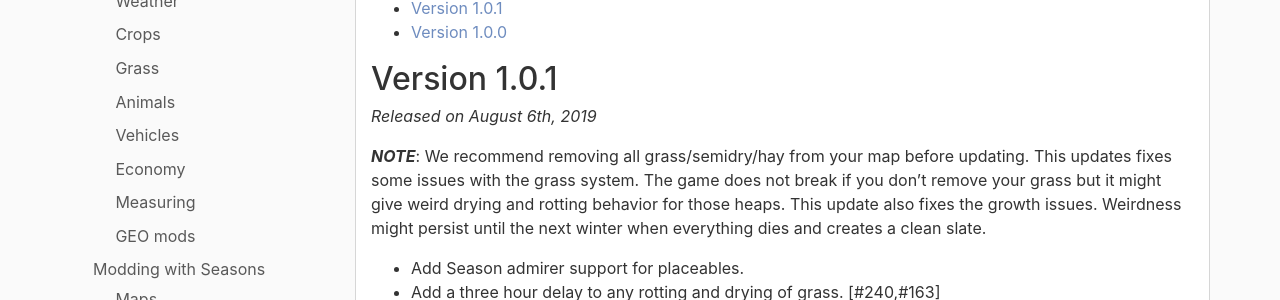
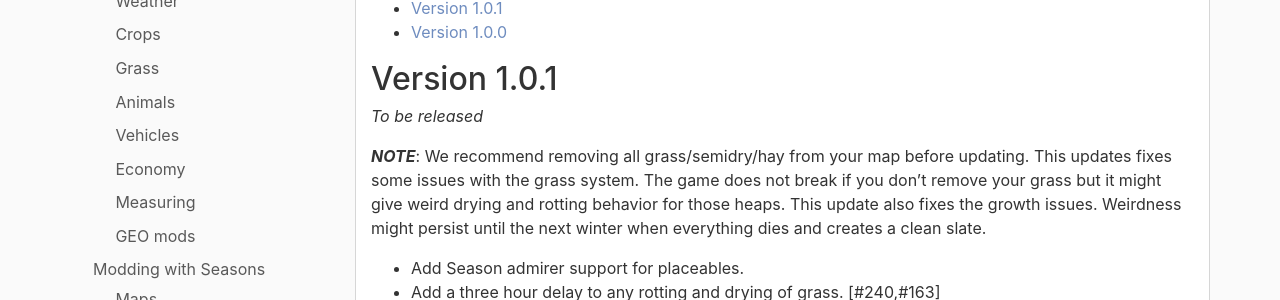
Before and after one commit to RealismusModding/realismusmodding.github.io, a Jekyll site: the page built from mods/seasons19/manual/release_notes.md, in a window 1280 px wide and 900 px high. Shown: the part 225-525 px from the top of the window. Built offline with Jekyll 4.4.1, drawn with Linux system fonts in a browser that asks for light colours; comment, search, counter and statistics services are not loaded.

Commit message:
Update release notes: remove date

```diff
--- a/mods/seasons19/manual/release_notes.md
+++ b/mods/seasons19/manual/release_notes.md
@@ -10,7 +10,8 @@ The release notes contain the changed made in every version after the initial re
 - [Version 1.0.0](#version-100)
 
 ## Version 1.0.1
-*Released on August 6th, 2019*
+<!-- *Released on August 6th, 2019* -->
+*To be released*
 
 ***NOTE***: We recommend removing all grass/semidry/hay from your map before updating. This updates fixes some issues with the grass system. The game does not break if you don't remove your grass but it might give weird drying and rotting behavior for those heaps. This update also fixes the growth issues. Weirdness might persist until the next winter when everything dies and creates a clean slate.
 
```
Also changed, not shown: assets/img/blog/update19/hay.jpg (added), 1 other file.
